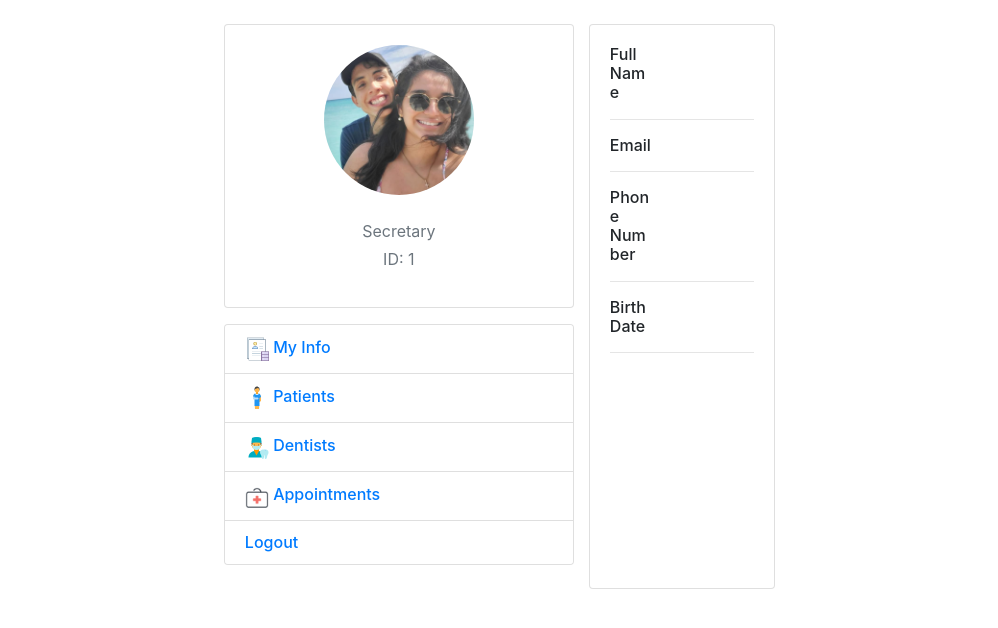
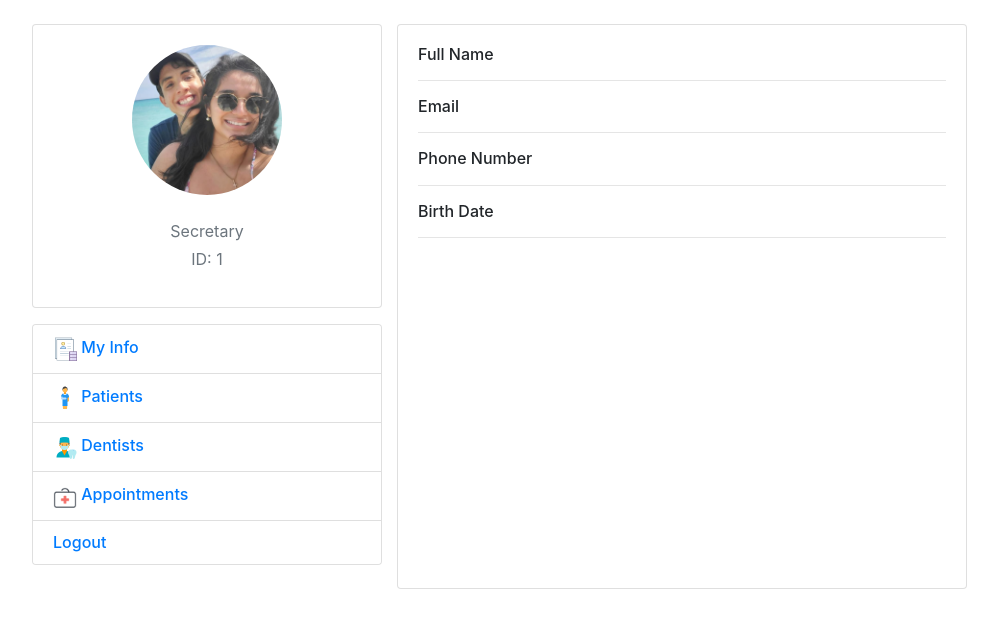
Before and after one commit to cesarlopezt/dental-clinic-appointments, a Django app: page / in a window 1280 px wide. Shown: the top 628 px of the page, without its empty margins (148-1146 px from the left). Run offline with Django 3.2, Linux system fonts and the light colour scheme; the visitor is signed in with stand-in values (Sample User, id 1); data that the repository does not hold is empty; some libraries are stand-ins or nearby versions.

Commit message:
Fix MyProfile

```diff
--- a/appointments/templates/secretaries/profile.html
+++ b/appointments/templates/secretaries/profile.html
@@ -1,13 +1,13 @@
 {% extends "base.html" %}
 
 {% block container %}
-<div class="card mt-4">
+<div class="card mt-4 w-50">
     <div class="card-body">
       <div class="row">
         <div class="col-sm-5">
           <h6 class="mb-0">Full Name</h6>
         </div>
-        <div class="col-sm-5 text-secondary">
+        <div class="col-sm-7 text-secondary">
             {{user.secretary}}
         </div>
       </div>
@@ -34,7 +34,7 @@
         <div class="col-sm-5">
           <h6 class="mb-0">Birth Date</h6>
         </div>
-        <div class="col-sm-5 text-secondary">
+        <div class="col-sm-7 text-secondary">
             {{user.secretary.birth_date}}
         </div>
       </div>
```
